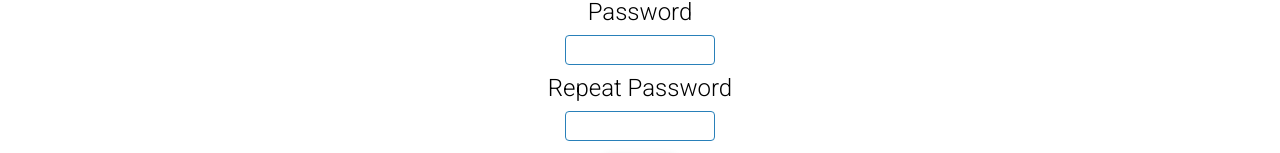
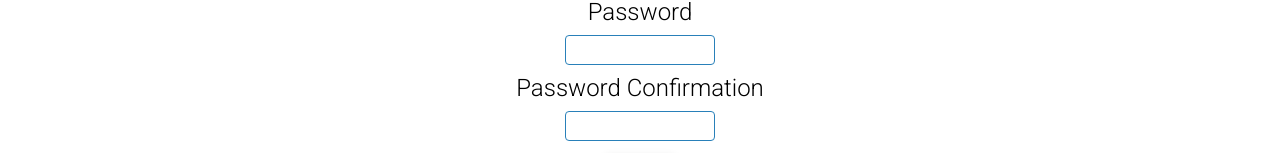
Before and after one commit to Mnigos/task-manager-site, a Next.js app: page /auth/signup in a window 1280 px wide. Shown: the part 464-617 px from the top of the page. Built offline with nearby package versions, Linux system fonts and the light colour scheme.

Commit message:
refactor(SignupTemplat): change label Repeat Password -> Password Confirmation

```diff
--- a/src/components/Auth/SignupTemplate.tsx
+++ b/src/components/Auth/SignupTemplate.tsx
@@ -22,7 +22,7 @@ export default function SignupTemplate() {
           <AuthFormElement name="Username" />
           <AuthFormElement name="E-mail" />
           <AuthFormElement name="Password" password />
-          <AuthFormElement name="Repeat Password" password />
+          <AuthFormElement name="Password Confirmation" password />
           <Button type="submit">Sign up</Button>
         </Form>
       </div>
```
